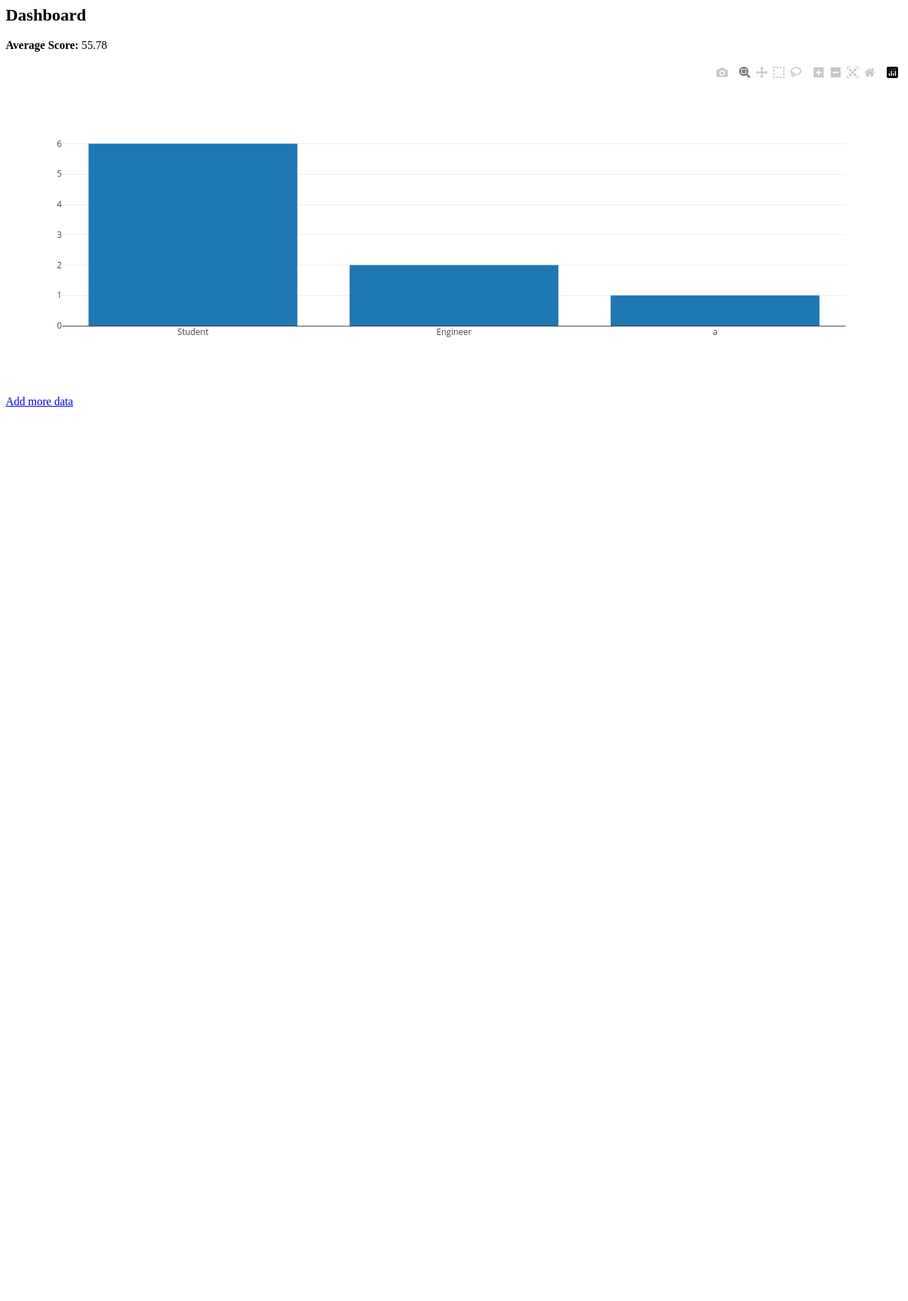
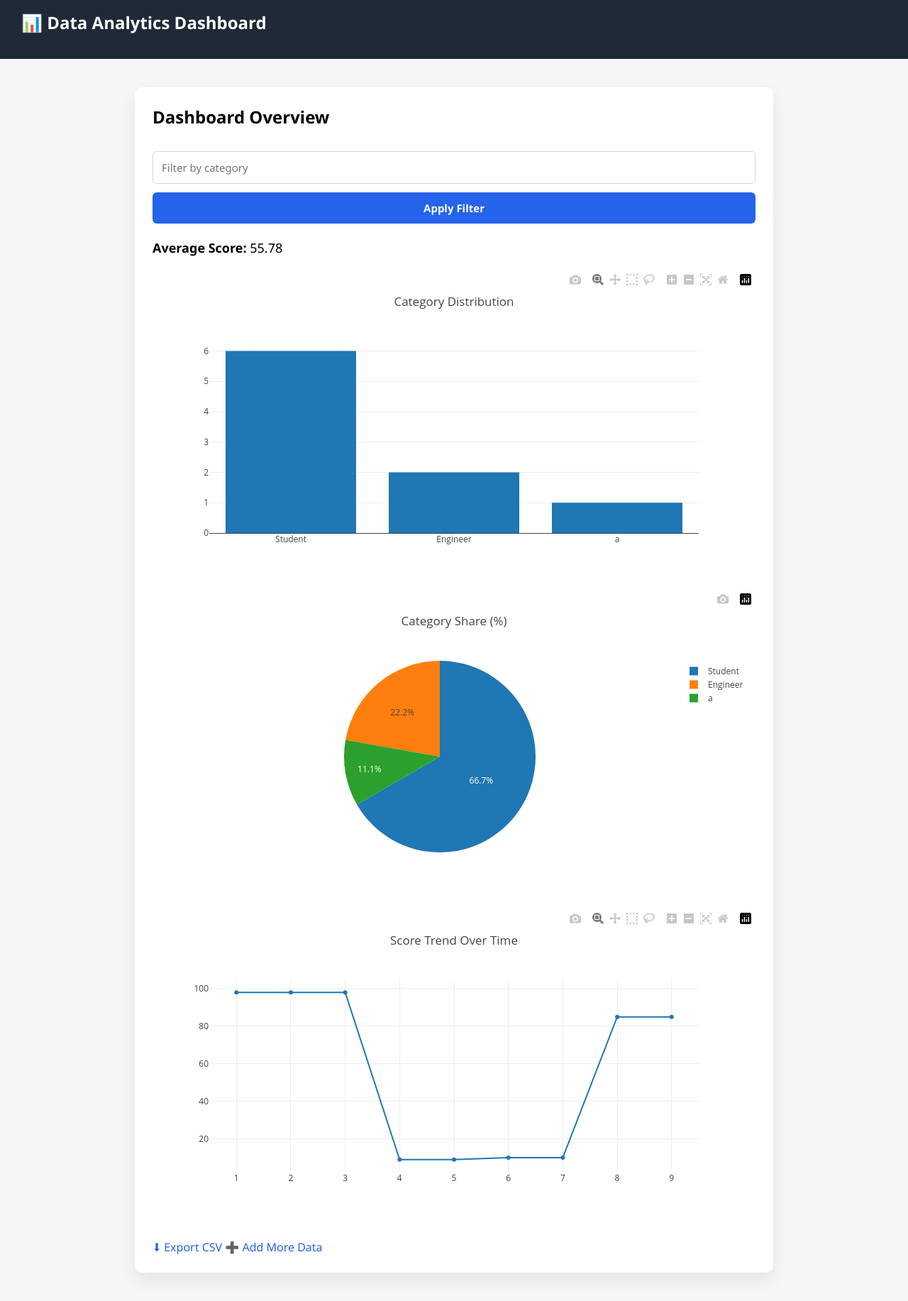
Before and after one commit to agastyasharma20/python-data-analytics-dashboard, a Flask app: page /dashboard in a window 1280 px wide. Shown: the whole page at 71% size. Before the commit the page ends 573 px from the top, so only its background shows below. Run offline with Flask 3, Linux system fonts and the light colour scheme; data comes from the database, SQL or seed files in the repository; both versions use the stored data as it was after the commit; some libraries are stand-ins or nearby versions.

Commit message:
Final updates and refinements

```diff
--- a/app.py
+++ b/app.py
@@ -1,14 +1,13 @@
 from flask import Flask
+from config import Config
 from models.database import create_table
 from routes.dashboard import dashboard_bp
 
 app = Flask(__name__)
+app.config.from_object(Config)
 
-# Create DB table on first run
 create_table()
-
-# Register routes
 app.register_blueprint(dashboard_bp)
 
 if __name__ == "__main__":
-    app.run(debug=True)
+    app.run(debug=Config.DEBUG)
--- /dev/null
+++ b/config.py
@@ -0,0 +1,3 @@
+class Config:
+    DEBUG = True
+    DATABASE_NAME = "data.db"
--- a/models/database.py
+++ b/models/database.py
@@ -1,9 +1,10 @@
 import sqlite3
+from config import Config
 
-DB_NAME = "data.db"
 
 def get_connection():
-    return sqlite3.connect(DB_NAME)
+    return sqlite3.connect(Config.DATABASE_NAME)
+
 
 def create_table():
     conn = get_connection()
--- a/routes/dashboard.py
+++ b/routes/dashboard.py
@@ -1,31 +1,73 @@
-from flask import Blueprint, render_template, request, redirect
+from flask import Blueprint, render_template, request, redirect, send_file
+from services.analytics import get_summary, export_to_csv
 from models.database import get_connection
-from services.analytics import get_summary
+
 
 dashboard_bp = Blueprint("dashboard", __name__)
+
 
 @dashboard_bp.route("/", methods=["GET", "POST"])
 def home():
     if request.method == "POST":
-        name = request.form["name"]
-        age = request.form["age"]
-        category = request.form["category"]
-        score = request.form["score"]
+        try:
+            # Fetch & clean inputs
+            name = request.form.get("name", "").strip()
+            age = request.form.get("age", "").strip()
+            category = request.form.get("category", "").strip()
+            score = request.form.get("score", "").strip()
 
-        conn = get_connection()
-        cursor = conn.cursor()
-        cursor.execute(
-            "INSERT INTO records (name, age, category, score) VALUES (?, ?, ?, ?)",
-            (name, age, category, score)
-        )
-        conn.commit()
-        conn.close()
+            # Basic validation
+            if not name or not category:
+                return "Invalid input", 400
 
-        return redirect("/dashboard")
+            if not age.isdigit() or not score.isdigit():
+                return "Age and score must be numbers", 400
+
+            age = int(age)
+            score = int(score)
+
+            if age <= 0 or score < 0:
+                return "Invalid age or score values", 400
+
+            # Insert into database
+            conn = get_connection()
+            cursor = conn.cursor()
+            cursor.execute(
+                "INSERT INTO records (name, age, category, score) VALUES (?, ?, ?, ?)",
+                (name, age, category, score)
+            )
+            conn.commit()
+            conn.close()
+
+            return redirect("/dashboard")
+
+        except Exception as e:
+            return f"Unexpected error: {str(e)}", 500
 
     return render_template("form.html")
 
+
 @dashboard_bp.route("/dashboard")
 def dashboard():
-    summary = get_summary()
-    return render_template("dashboard.html", summary=summary)
+    selected_category = request.args.get("category")
+    summary = get_summary(selected_category)
+
+    return render_template(
+        "dashboard.html",
+        summary=summary,
+        selected_category=selected_category
+    )
+@dashboard_bp.route("/export")
+def export_data():
+    selected_category = request.args.get("category")
+    file_path = export_to_csv(selected_category)
+    return send_file(file_path, as_attachment=True)
+@dashboard_bp.route("/api/data")
+def api_data():
+    selected_category = request.args.get("category")
+    summary = get_summary(selected_category)
+
+    if not summary:
+        return {"message": "No data available"}, 404
+
+    return summary
--- a/services/analytics.py
+++ b/services/analytics.py
@@ -1,32 +1,37 @@
 import pandas as pd
 from models.database import get_connection
 
-def load_data():
+def load_data(category=None):
     conn = get_connection()
-    df = pd.read_sql("SELECT * FROM records", conn)
+
+    if category:
+        query = "SELECT * FROM records WHERE category = ?"
+        df = pd.read_sql(query, conn, params=(category,))
+    else:
+        df = pd.read_sql("SELECT * FROM records", conn)
+
     conn.close()
     return df
 
-import pandas as pd
-from models.database import get_connection
 
-def load_data():
-    conn = get_connection()
-    df = pd.read_sql("SELECT * FROM records", conn)
-    conn.close()
-    return df
-
-def get_summary():
-    df = load_data()
+def get_summary(category=None):
+    df = load_data(category)
 
     if df.empty:
         return None
 
-    avg_score = round(df["score"].mean(), 2)
+    df["entry_index"] = range(1, len(df) + 1)
     category_counts = df["category"].value_counts()
 
     return {
-        "average_score": avg_score,
+        "average_score": round(df["score"].mean(), 2),
         "categories": category_counts.index.tolist(),
-        "counts": category_counts.values.tolist()
+        "counts": category_counts.values.tolist(),
+        "trend_x": df["entry_index"].tolist(),
+        "trend_y": df["score"].tolist()
     }
+def export_to_csv(category=None):
+    df = load_data(category)
+    file_name = "exported_data.csv"
+    df.to_csv(file_name, index=False)
+    return file_name
--- a/static/style.css
+++ b/static/style.css
@@ -0,0 +1,66 @@
+* {
+    box-sizing: border-box;
+    font-family: 'Segoe UI', Tahoma, Geneva, Verdana, sans-serif;
+}
+
+body {
+    margin: 0;
+    background-color: #f4f6f8;
+}
+
+.navbar {
+    background-color: #1f2937;
+    color: white;
+    padding: 15px 30px;
+}
+
+.container {
+    max-width: 900px;
+    margin: 40px auto;
+}
+
+.card {
+    background: white;
+    padding: 25px;
+    border-radius: 10px;
+    box-shadow: 0 10px 25px rgba(0,0,0,0.08);
+    margin-bottom: 30px;
+}
+
+h2 {
+    margin-top: 0;
+}
+
+form input, form button {
+    width: 100%;
+    padding: 12px;
+    margin-top: 12px;
+    border-radius: 6px;
+    border: 1px solid #d1d5db;
+    font-size: 15px;
+}
+
+form button {
+    background-color: #2563eb;
+    color: white;
+    border: none;
+    cursor: pointer;
+    font-weight: 600;
+}
+
+form button:hover {
+    background-color: #1d4ed8;
+}
+
+.stats {
+    font-size: 18px;
+    margin-bottom: 20px;
+}
+
+.link {
+    display: inline-block;
+    margin-top: 15px;
+    text-decoration: none;
+    color: #2563eb;
+    font-weight: 500;
+}
--- a/templates/base.html
+++ b/templates/base.html
@@ -0,0 +1,20 @@
+<!DOCTYPE html>
+<html lang="en">
+<head>
+    <meta charset="UTF-8">
+    <title>Data Analytics Dashboard</title>
+    <link rel="stylesheet" href="{{ url_for('static', filename='style.css') }}">
+    <script src="https://cdn.plot.ly/plotly-latest.min.js"></script>
+</head>
+<body>
+
+<div class="navbar">
+    <h2>📊 Data Analytics Dashboard</h2>
+</div>
+
+<div class="container">
+    {% block content %}{% endblock %}
+</div>
+
+</body>
+</html>
--- a/templates/dashboard.html
+++ b/templates/dashboard.html
@@ -1,25 +1,63 @@
-<h2>Dashboard</h2>
+{% extends "base.html" %}
+{% block content %}
 
-{% if summary %}
+<div class="card">
+    <h2>Dashboard Overview</h2>
 
-<p><b>Average Score:</b> {{ summary.average_score }}</p>
+    <!-- Filter -->
+    <form method="get">
+        <input
+            name="category"
+            placeholder="Filter by category"
+            value="{{ selected_category or '' }}"
+        >
+        <button type="submit">Apply Filter</button>
+    </form>
 
-<div id="chart"></div>
+    <br>
 
-<script src="https://cdn.plot.ly/plotly-latest.min.js"></script>
-<script>
-    var data = [{
-        x: {{ summary.categories | safe }},
-        y: {{ summary.counts | safe }},
-        type: 'bar'
-    }];
+    {% if summary %}
+        <div class="stats">
+            <b>Average Score:</b> {{ summary.average_score }}
+        </div>
 
-    Plotly.newPlot('chart', data);
-</script>
+        <div id="barChart"></div>
+        <div id="pieChart"></div>
+        <div id="trendChart"></div>
 
-{% else %}
-<p>No data available</p>
-{% endif %}
+        <script>
+            const categories = {{ summary.categories | tojson }};
+            const counts = {{ summary.counts | tojson }};
+            const trendX = {{ summary.trend_x | tojson }};
+            const trendY = {{ summary.trend_y | tojson }};
 
-<br>
-<a href="/">Add more data</a>
+            Plotly.newPlot('barChart', [{
+                x: categories,
+                y: counts,
+                type: 'bar'
+            }], { title: 'Category Distribution' });
+
+            Plotly.newPlot('pieChart', [{
+                labels: categories,
+                values: counts,
+                type: 'pie'
+            }], { title: 'Category Share (%)' });
+
+            Plotly.newPlot('trendChart', [{
+                x: trendX,
+                y: trendY,
+                mode: 'lines+markers',
+                type: 'scatter'
+            }], { title: 'Score Trend Over Time' });
+        </script>
+
+    {% else %}
+        <p>No data available for this filter.</p>
+    {% endif %}
+<a href="/export{% if selected_category %}?category={{ selected_category }}{% endif %}"
+   class="link">⬇ Export CSV</a>
+
+    <a href="/" class="link">➕ Add More Data</a>
+</div>
+
+{% endblock %}
```
Also changed, not shown: exported_data.csv (added, +10 -0 lines), templates/form.html (+16 -8 lines), data.db.
